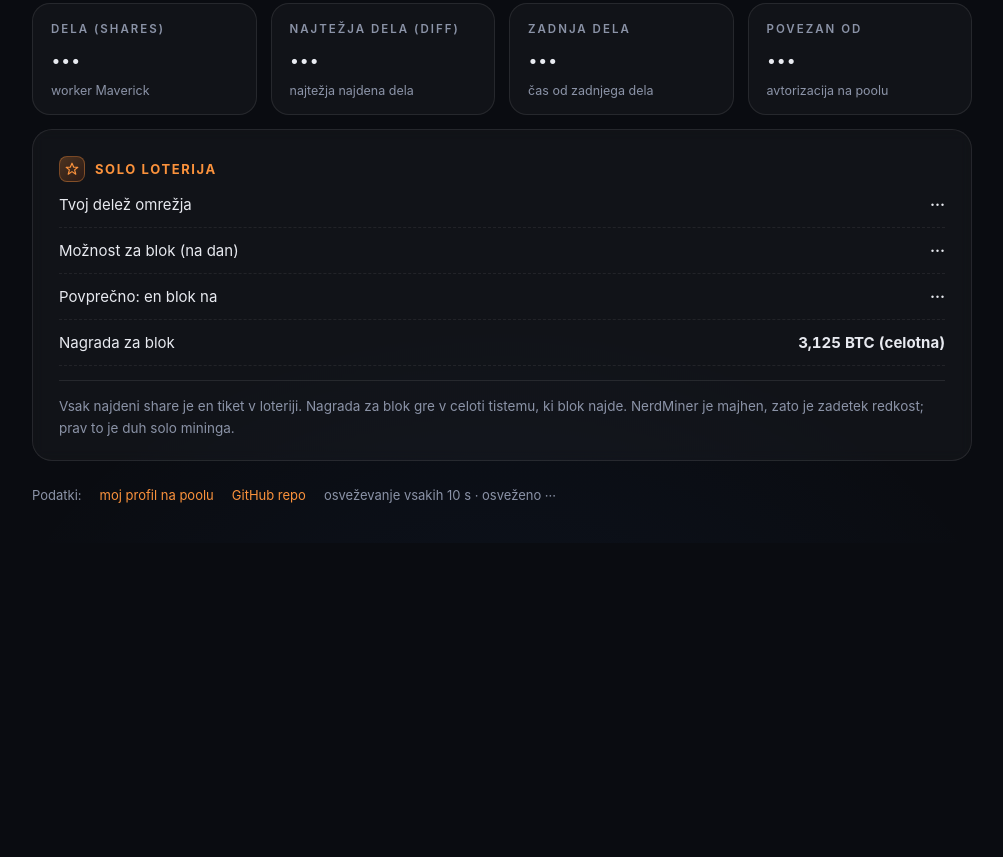
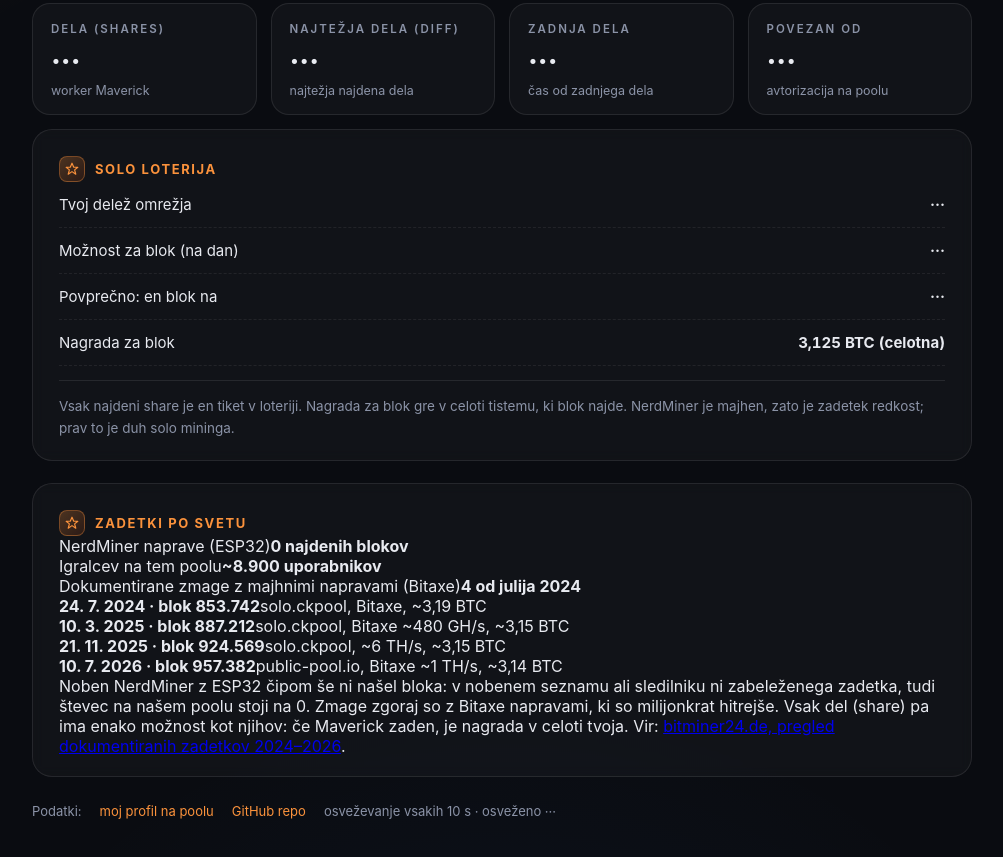
Before and after one commit to filipknez28/maverick, a plain HTML site: page index.html in a window 1280 px wide. Shown: the part 431-1288 px from the top of the page, without its empty margins (138-1141 px from the left). Before the commit the page ends 974 px from the top, so only its background shows below. Drawn offline with Linux system fonts and the light colour scheme; no server answers.

Commit message:
Sekcija Zadetki po svetu (dokumentirane zmage, vir bitminer24)

```diff
--- a/index.html
+++ b/index.html
@@ -158,6 +158,18 @@ footer a:hover{text-decoration:underline}
     <div class="note">Vsak najdeni share je en tiket v loteriji. Nagrada za blok gre v celoti tistemu, ki blok najde. NerdMiner je majhen, zato je zadetek redkost; prav to je duh solo mininga.</div>
   </section>
 
+  <section class="panel">
+    <div class="lot-title"><span class="ic"><svg viewBox="0 0 24 24"><path d="M12 2l3 7h7l-5.5 4.5L18.5 21 12 16.5 5.5 21l2-7.5L2 9h7z"/></svg></span> Zadetki po svetu</div>
+    <div class="row"><span>NerdMiner naprave (ESP32)</span><b>0 najdenih blokov</b></div>
+    <div class="row"><span>Igralcev na tem poolu</span><b>~8.900 uporabnikov</b></div>
+    <div class="row"><span>Dokumentirane zmage z majhnimi napravami (Bitaxe)</span><b>4 od julija 2024</b></div>
+    <div class="win"><b>24. 7. 2024 · blok 853.742</b><span>solo.ckpool, Bitaxe, ~3,19 BTC</span></div>
+    <div class="win"><b>10. 3. 2025 · blok 887.212</b><span>solo.ckpool, Bitaxe ~480 GH/s, ~3,15 BTC</span></div>
+    <div class="win"><b>21. 11. 2025 · blok 924.569</b><span>solo.ckpool, ~6 TH/s, ~3,15 BTC</span></div>
+    <div class="win"><b>10. 7. 2026 · blok 957.382</b><span>public-pool.io, Bitaxe ~1 TH/s, ~3,14 BTC</span></div>
+    <div class="note">Noben NerdMiner z ESP32 čipom še ni našel bloka: v nobenem seznamu ali sledilniku ni zabeleženega zadetka, tudi števec na našem poolu stoji na 0. Zmage zgoraj so z Bitaxe napravami, ki so milijonkrat hitrejše. Vsak del (share) pa ima enako možnost kot njihov: če Maverick zaden, je nagrada v celoti tvoja. Vir: <a href="https://bitminer24.de/en/blogs/krypto-news/nerdminer-found-a-block" target="_blank" rel="noopener">bitminer24.de, pregled dokumentiranih zadetkov 2024–2026</a>.</div>
+  </section>
+
   <footer>
     <span>Podatki:</span>
     <a href="https://pool.nerdminers.org/users/bc1qun0x63c3zc58du3hdurz6zyfslyvxnua9yhsjg" target="_blank" rel="noopener">moj profil na poolu</a>
@@ -234,6 +246,12 @@ function dur(ms){const s=Math.max(0,Math.round(ms/1000));
   const h=Math.floor(s/3600),m=Math.round((s%3600)/60);
   if(h<24)return h+' h '+m+' min';
   return Math.floor(h/24)+' dni '+(h%24)+' h';}
+
+/* zadetki */
+.win{display:flex;justify-content:space-between;gap:10px;padding:8px 0;border-bottom:1px dashed #2a2a33;font-size:13px}
+.win:last-of-type{border-bottom:none}
+.win b{color:#fde7cf;font-weight:600}
+.win span{color:#9b9ba6;text-align:right}
 
 /* graf: potek moči */
 let hist=[];try{hist=JSON.parse(localStorage.getItem('maverick_hist')||'[]');}catch(e){}
```
